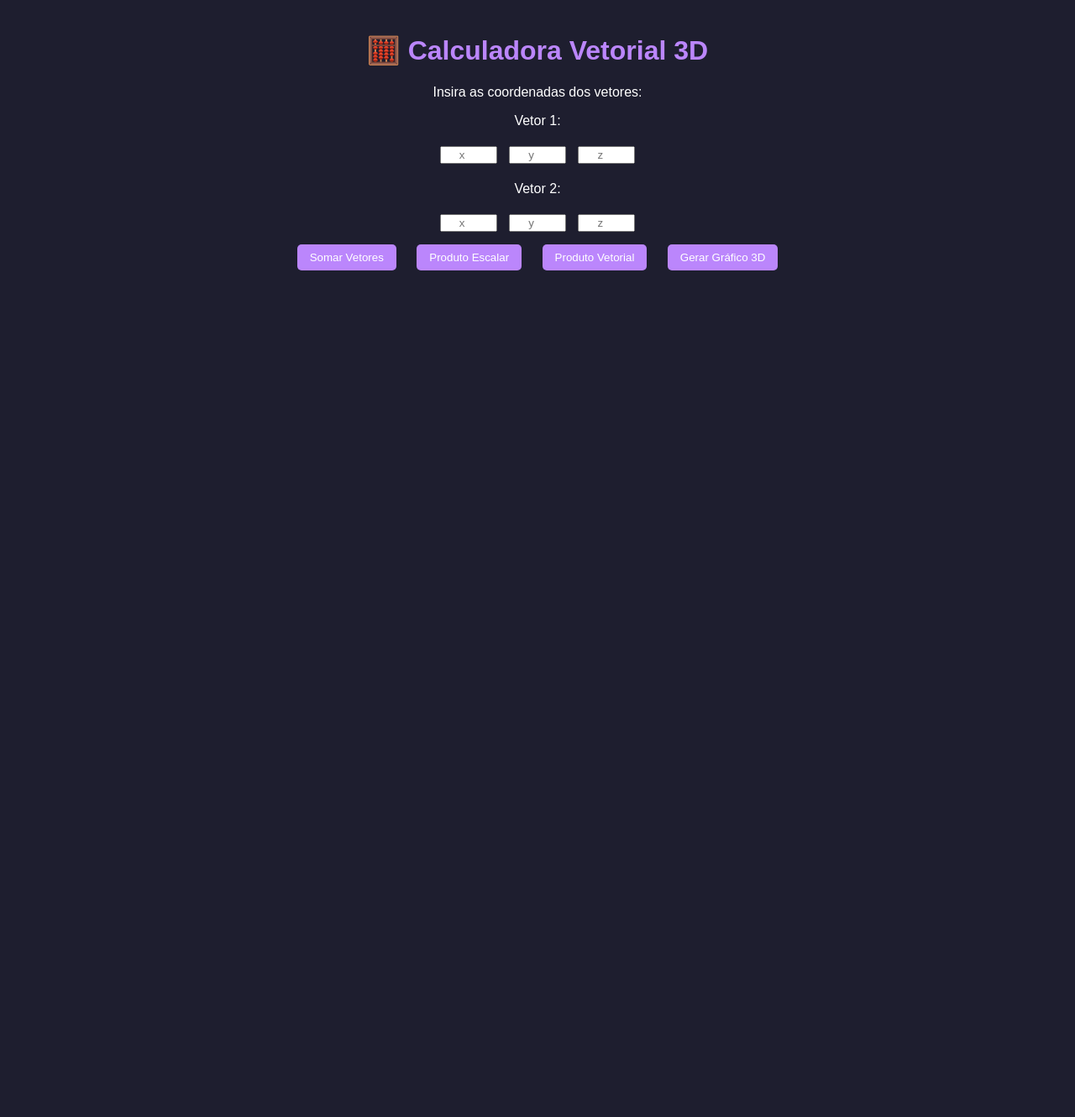
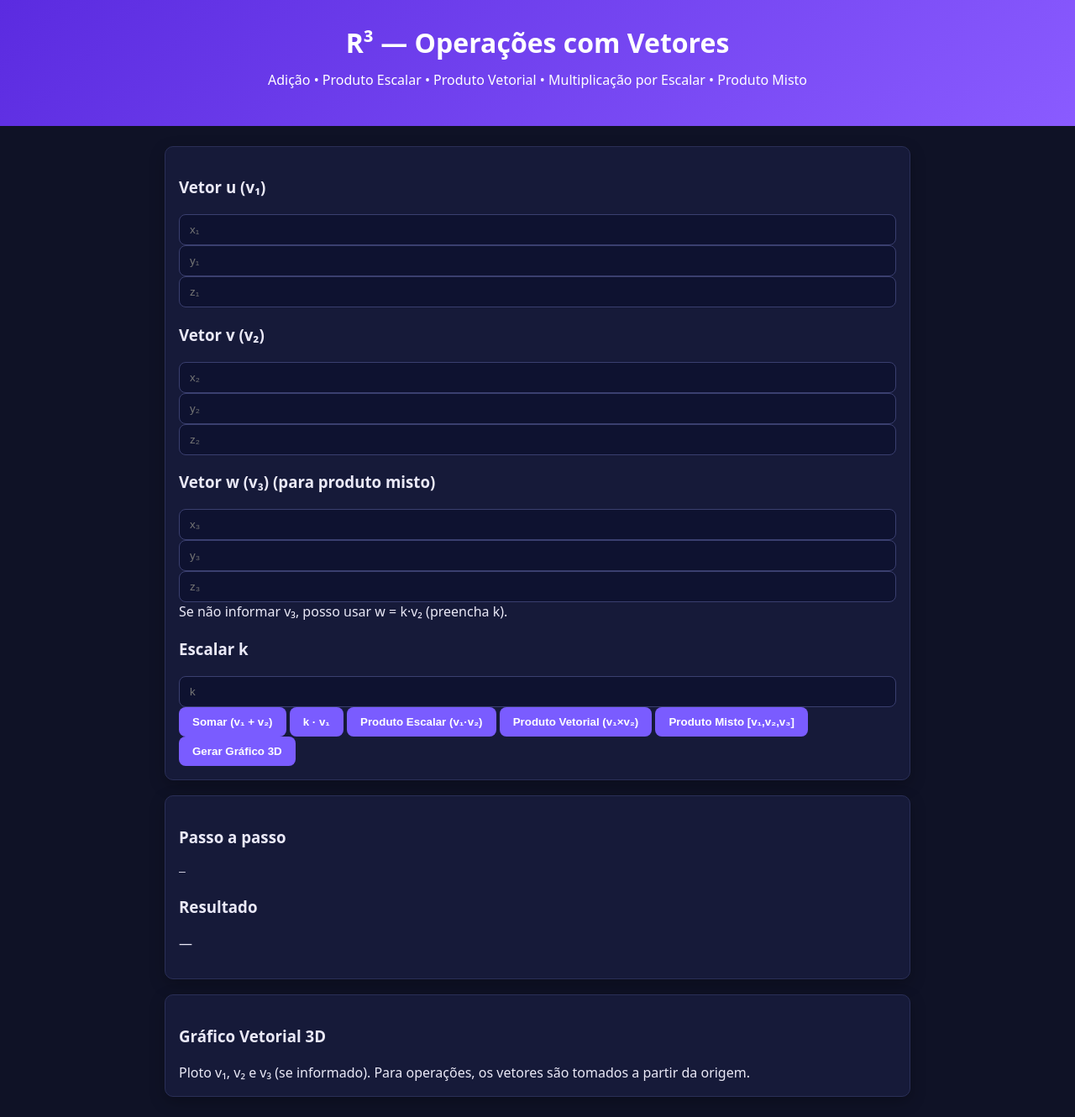
Before and after one commit to geovannakamila/calculadora-vetores, a Flask app: page / in a window 1280 px wide. Shown: the whole page at 84% size. Before the commit the page ends 322 px from the top, so only its background shows below. Run offline with Flask 3, Linux system fonts and the light colour scheme; some libraries are stand-ins or nearby versions.

Commit message:
Refactor index.html for vector operations calculator

```diff
--- a/templates/index.html
+++ b/templates/index.html
@@ -1,73 +1,134 @@
-<!DOCTYPE html>
+<!doctype html>
 <html lang="pt-br">
   <head>
-  <meta charset="UTF-8">
-  <meta name="viewport" content="width=device-width, initial-scale=1.0">
-  <title>Calculadora Vetorial 3D</title>
-  <script src="/static/app.js"></script>
-  <style>
-    body {
-      font-family: Arial, sans-serif;
-      background: #1e1e2f;
-      color: #fff;
-      text-align: center;
-      margin: 0;
-      padding: 20px;
-    }
-    h1 { color: #bb86fc; }
-    input {
-      width: 60px;
-      margin: 5px;
-      text-align: center;
-    }
-    button {
-      margin: 10px;
-      padding: 8px 15px;
-      border: none;
-      background: #bb86fc;
-      color: white;
-      border-radius: 5px;
-      cursor: pointer;
-    }
-    button:hover { background: #9b63f8; }
-    #resultados {
-      margin-top: 15px;
-      font-size: 18px;
-    }
-    #grafico {
-      margin-top: 25px;
-    }
-    img {
-      max-width: 90%;
-      border: 2px solid #444;
-      border-radius: 8px;
-    }
-  </style>
+    <meta charset="utf-8" />
+    <meta name="viewport" content="width=device-width, initial-scale=1" />
+    <title>R³ — Operações com Vetores</title>
+    <link rel="stylesheet" href="{{ url_for('static', filename='style.css') }}">
+    <script src="https://cdn.plot.ly/plotly-latest.min.js"></script>
   </head>
   <body>
-  <h1>🧮 Calculadora Vetorial 3D</h1>
-  <p>Insira as coordenadas dos vetores:</p>
+    <header>
+      <h1>R³ — Operações com Vetores</h1>
+      <p>Adição • Produto Escalar • Produto Vetorial • Multiplicação por Escalar • Produto Misto</p>
+    </header>
 
-  <div>
-    <p>Vetor 1:</p>
-    <input id="v1x" type="number" step="any" placeholder="x">
-    <input id="v1y" type="number" step="any" placeholder="y">
-    <input id="v1z" type="number" step="any" placeholder="z">
+    <main>
+      <section class="card">
+        <form id="form">
+          <div class="row">
+            <div class="col">
+              <h3>Vetor u (v₁)</h3>
+              <div class="inputs">
+                <input name="v1x" type="number" placeholder="x₁">
+                <input name="v1y" type="number" placeholder="y₁">
+                <input name="v1z" type="number" placeholder="z₁">
+              </div>
+            </div>
+            <div class="col">
+              <h3>Vetor v (v₂)</h3>
+              <div class="inputs">
+                <input name="v2x" type="number" placeholder="x₂">
+                <input name="v2y" type="number" placeholder="y₂">
+                <input name="v2z" type="number" placeholder="z₂">
+              </div>
+            </div>
+            <div class="col">
+              <h3>Vetor w (v₃) (para produto misto)</h3>
+              <div class="inputs">
+                <input name="v3x" type="number" placeholder="x₃">
+                <input name="v3y" type="number" placeholder="y₃">
+                <input name="v3z" type="number" placeholder="z₃">
+              </div>
+              <p class="hint">Se não informar v₃, posso usar w = k·v₂ (preencha k).</p>
+            </div>
           </div>
 
-  <div>
-    <p>Vetor 2:</p>
-    <input id="v2x" type="number" step="any" placeholder="x">
-    <input id="v2y" type="number" step="any" placeholder="y">
-    <input id="v2z" type="number" step="any" placeholder="z">
+          <div class="row">
+            <div class="col">
+              <h3>Escalar k</h3>
+              <div class="inputs">
+                <input name="escalar" type="number" placeholder="k">
+              </div>
+            </div>
           </div>
 
-  <button onclick="somar()">Somar Vetores</button>
-  <button onclick="escalar()">Produto Escalar</button>
-  <button onclick="vetorial()">Produto Vetorial</button>
-  <button onclick="gerarGrafico()">Gerar Gráfico 3D</button>
+          <div class="buttons">
+            <button type="button" onclick="enviar('soma')">Somar (v₁ + v₂)</button>
+            <button type="button" onclick="enviar('multiplicacao_escalar')">k · v₁</button>
+            <button type="button" onclick="enviar('produto_escalar')">Produto Escalar (v₁·v₂)</button>
+            <button type="button" onclick="enviar('produto_vetorial')">Produto Vetorial (v₁×v₂)</button>
+            <button type="button" onclick="enviar('produto_misto')">Produto Misto [v₁,v₂,v₃]</button>
+            <button type="button" class="secondary" onclick="gerarGrafico()">Gerar Gráfico 3D</button>
+          </div>
+        </form>
+      </section>
 
-  <div id="resultados"></div>
+      <section class="card">
+        <h3>Passo a passo</h3>
+        <pre id="passos">—</pre>
+        <h3>Resultado</h3>
+        <p id="resultado">—</p>
+      </section>
+
+      <section class="card">
+        <h3>Gráfico Vetorial 3D</h3>
         <div id="grafico"></div>
+        <div class="legend-hint">Ploto v₁, v₂ e v₃ (se informado). Para operações, os vetores são tomados a partir da origem.</div>
+      </section>
+    </main>
+
+    <script>
+      async function enviar(tipo) {
+        const form = document.getElementById("form");
+        const fd = new FormData(form);
+        fd.append("tipo", tipo);
+
+        const res = await fetch("/operacao", { method: "POST", body: fd });
+        const data = await res.json();
+
+        document.getElementById("passos").textContent = data.passos || "—";
+        document.getElementById("resultado").textContent =
+          (Array.isArray(data.resultado) ? `(${data.resultado.map(n => typeof n === "number" ? fmt(n) : n).join(", ")})` :
+           (data.resultado ?? "—"));
+      }
+
+      function fmt(x) {
+        if (x === null || x === undefined) return "0";
+        const i = Math.trunc(x);
+        return Math.abs(x - i) < 1e-12 ? String(i) : Number(x).toFixed(4).replace(/\.?0+$/,"");
+      }
+
+      function getVal(name) {
+        const v = parseFloat(document.querySelector(`[name="${name}"]`).value);
+        return isNaN(v) ? 0 : v;
+        }
+
+      function gerarGrafico() {
+        const v1 = [getVal("v1x"), getVal("v1y"), getVal("v1z")];
+        const v2 = [getVal("v2x"), getVal("v2y"), getVal("v2z")];
+        const v3 = [getVal("v3x"), getVal("v3y"), getVal("v3z")];
+
+        const traces = [];
+
+        function addVec(v, nome) {
+          traces.push({
+            x: [0, v[0]], y: [0, v[1]], z: [0, v[2]],
+            type: "scatter3d", mode: "lines+markers",
+            line: { width: 6 }, name: nome
+          });
+        }
+
+        addVec(v1, "v₁");
+        addVec(v2, "v₂");
+        if (Math.abs(v3[0]) + Math.abs(v3[1]) + Math.abs(v3[2]) > 0) addVec(v3, "v₃");
+
+        Plotly.newPlot("grafico", traces, {
+          scene: { xaxis:{title:"X"}, yaxis:{title:"Y"}, zaxis:{title:"Z"} },
+          margin: {l:0, r:0, t:0, b:0},
+          paper_bgcolor:"#15151a", font:{color:"#fff"}
+        }, {displaylogo:false});
+      }
+    </script>
   </body>
 </html>
```
Lines whose indentation alone changed are shown as unchanged.
